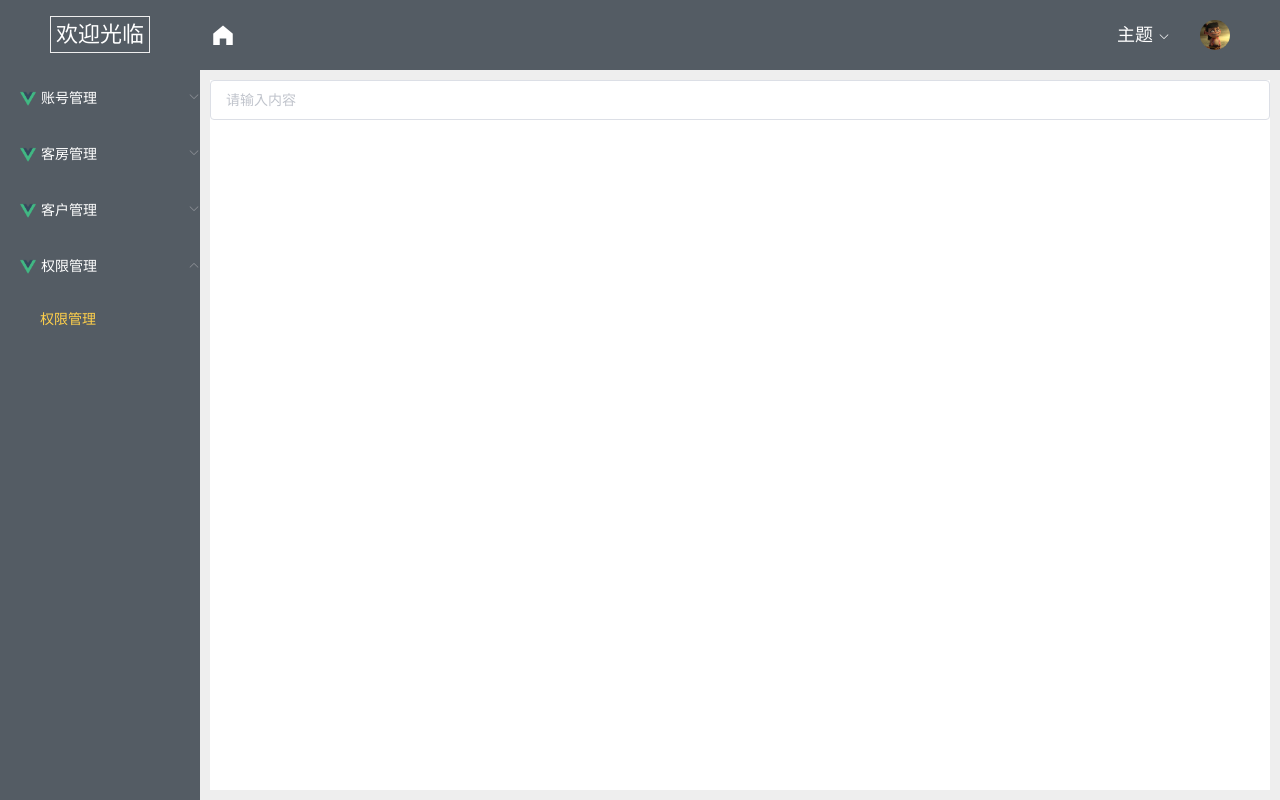
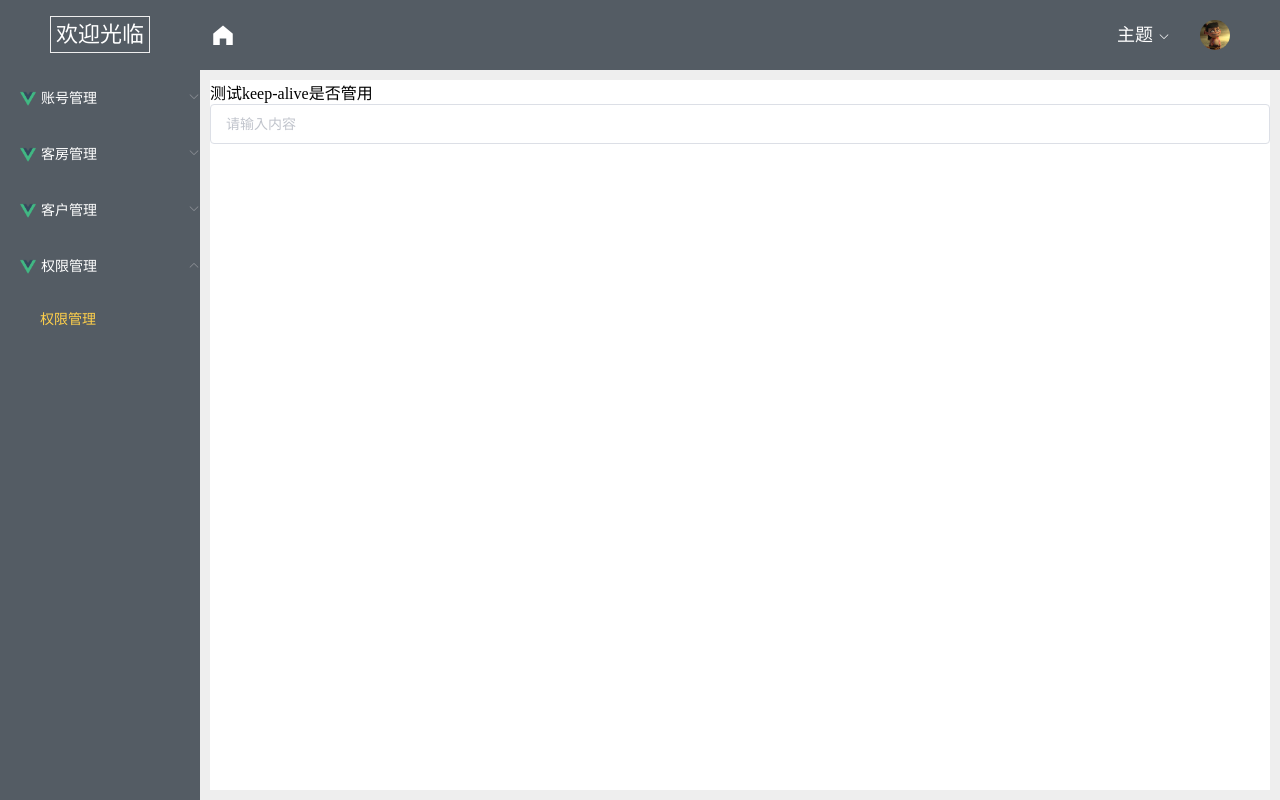
Before and after one commit to XiFanYin/webtest, a Vue app: page /permission in a window 1280 px wide. Built offline with nearby package versions, Linux system fonts and the light colour scheme; sample sign-in values are in the browser's storage; what vue-quill-editor would draw is missing.

Commit message:
修改页面ui

```diff
--- a/src/views/permission/permission.vue
+++ b/src/views/permission/permission.vue
@@ -1,5 +1,7 @@
 <template>
   <div>
+
+    测试keep-alive是否管用
     <el-input v-model="input1" placeholder="请输入内容"></el-input>
   </div>
 </template>
```
